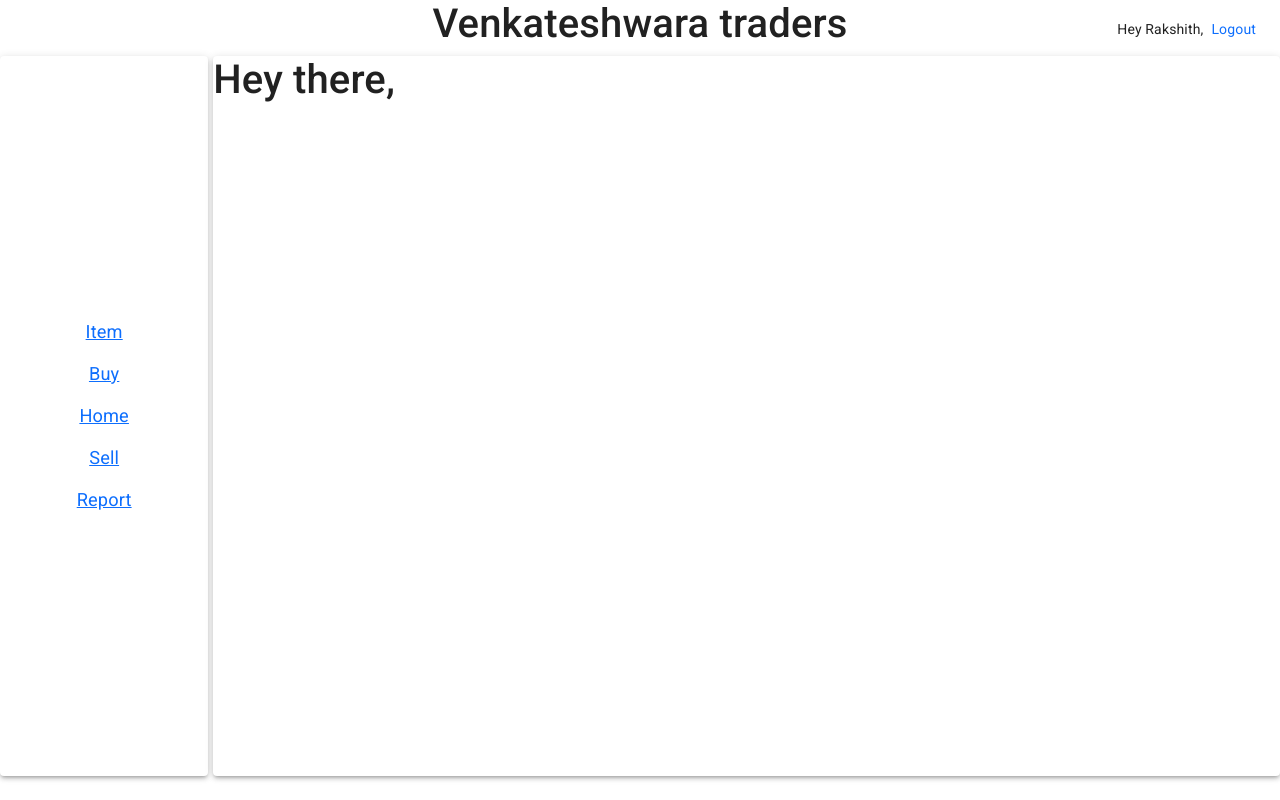
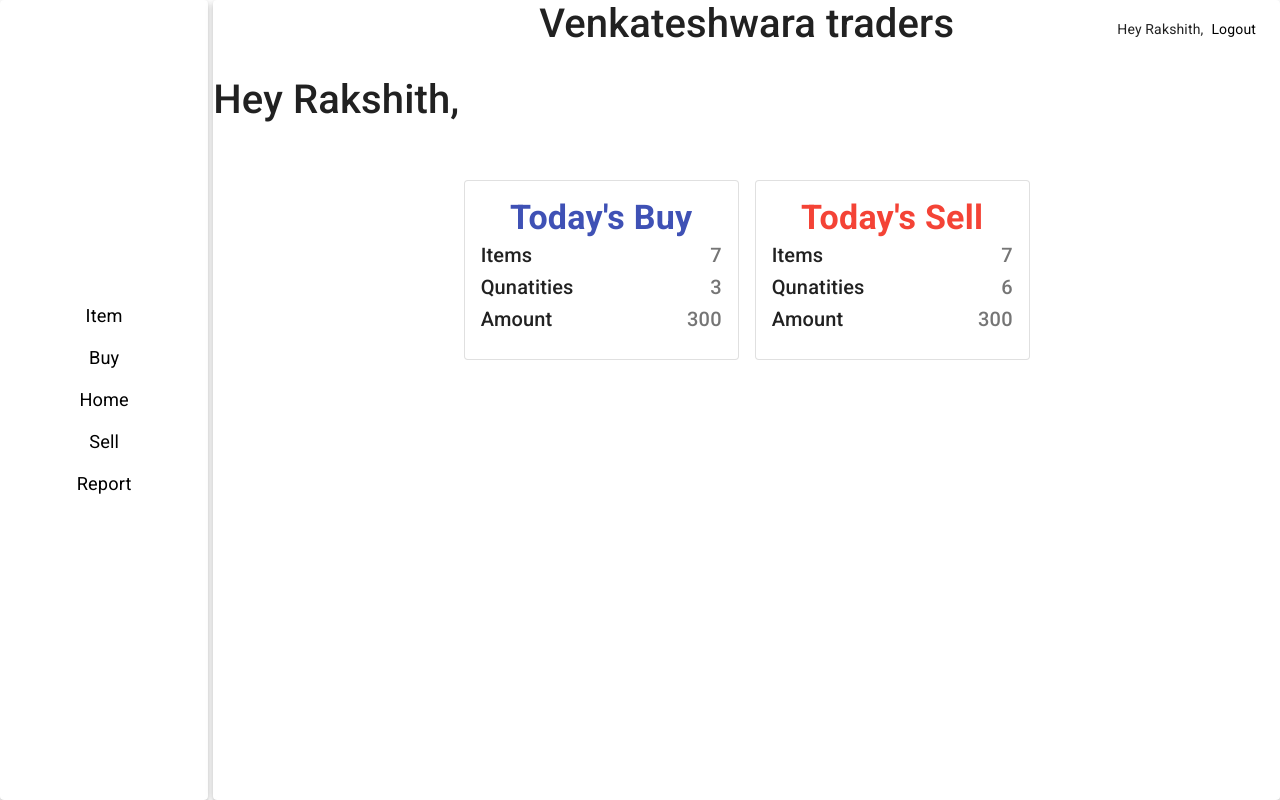
Before and after one commit to Rakgowda/nextjs, a Next.js app: page / in a window 1280 px wide. Built offline with nearby package versions, Linux system fonts and the light colour scheme.

Commit message:
new component

```diff
--- /dev/null
+++ b/components/card.js
@@ -0,0 +1,81 @@
+import React from 'react';
+import { makeStyles,MuiThemeProvider,createMuiTheme  } from '@material-ui/core/styles';
+import Card from '@material-ui/core/Card';
+import CardActions from '@material-ui/core/CardActions';
+import CardContent from '@material-ui/core/CardContent';
+import Button from '@material-ui/core/Button';
+import Typography from '@material-ui/core/Typography';
+import { blue } from '@material-ui/core/colors';
+import cardstyle from "../styles/Card.module.css"
+import themeStyle from "../styles/Theme.module.css"
+const useStyles = makeStyles({
+    root: {
+      minWidth: 275,
+    },
+    bullet: {
+      display: 'inline-block',
+      margin: '0 2px',
+      transform: 'scale(0.8)',
+    },
+    title: {
+      fontSize: 14,
+
+    },
+    pos: {
+      marginBottom: 12,
+    },
+  });
+  const THEME = createMuiTheme({
+    typography: {
+    //   "fontFamily": "\"MyCustomFont\"",
+    //   "fontSize": 20,
+    //   "lineHeight": 1.5,
+    //   "letterSpacing": 0.32,
+    //   useNextVariants: true,
+    //   suppressDeprecationWarnings: true,
+      h4: {
+        "fontWeight": 700,
+      },
+    },
+  });
+
+function CardLayout({data}) {
+
+
+    const classes = useStyles();
+
+    return (
+        <div>
+            <Card className={classes.root} variant="outlined">
+      <CardContent>
+      <MuiThemeProvider theme={THEME}>
+        <Typography  color={data.color} variant="h4" align="center" className="font-weight-bold" >
+         <span className="text-capitalize">{data.title}</span>
+        </Typography>
+        </MuiThemeProvider>
+
+
+        <div className="d-flex flex-column">
+
+        {data.data.map(item=>{
+          return(
+        <div className="d-flex justify-content-between">
+          <Typography  color="textPrimary" variant="h6" className="text-capitalize">{item[0]}</Typography>
+          <Typography  color="textSecondary" variant="h6" style={{color:item[2]!=undefined?item[2]:""}}>{item[1]} </Typography>
+        </div>
+          )
+        })}
+
+
+
+        </div>
+      </CardContent>
+      {/* <CardActions> */}
+        {/* <Button size="small">Learn More</Button> */}
+      {/* </CardActions> */}
+    </Card>
+        </div>
+    );
+}
+
+export default CardLayout;
--- a/components/layout.js
+++ b/components/layout.js
@@ -20,16 +20,19 @@ const Layout = ({children}) => {
     const classes = useStyles();
     return (
 <>
-            <NavBar>
 
-            </NavBar>
         <div className={classes.root}>
       <Grid container spacing={0}>
         <Grid item xs={2}>
          <SideNav></SideNav>
         </Grid>
         <Grid item xs={10}>
+
         <Paper elevation={3} className={home.fullWidthHeight}>
+        <NavBar>
+
+        </NavBar>
+        <br></br>
           {children}
           </Paper>
         </Grid>
--- a/components/sideNav.js
+++ b/components/sideNav.js
@@ -24,15 +24,27 @@ function SideNav(props) {
 
     return (
         <div className={sideNav.main}>
+
+          <style jsx>
+           {
+           `
+           a{
+            text-decoration: none !important;
+            color: black !important;
+            }
+            `
+           }
+          </style>
+
             <Paper elevation={3} className={sideNav.papper}>
             <div className={home.flexcontainer}>
 
 
-                 <div className={home.flexchild}> <Link href="/item">Item</Link></div>
-                 <div className={home.flexchild}> <Link href="/buy">Buy</Link></div>
-                 <div className={home.flexchild}> <Link href="/">Home</Link></div>
-                 <div className={home.flexchild}> <Link href="/sell">Sell</Link></div>
-                 <div className={home.flexchild}> <Link href="/report">Report</Link></div>
+                 <div className={home.flexchild}> <Link href="/item" className={home.a}>Item</Link></div>
+                 <div className={home.flexchild}> <Link href="/buy" className={home.a}>Buy</Link></div>
+                 <div className={home.flexchild}> <Link href="/" className={home.a}>Home</Link></div>
+                 <div className={home.flexchild}> <Link href="/sell" className={home.a}>Sell</Link></div>
+                 <div className={home.flexchild}> <Link href="/report" className={home.a}>Report</Link></div>
 
             </div>
             </Paper>
--- a/pages/index.js
+++ b/pages/index.js
@@ -3,6 +3,8 @@ import styles from '../styles/Home.module.css'
 import NavBar from "../components/nav"
 import Image from "next/image"
 import { makeStyles } from '@material-ui/core/styles';
+import CardLayout from '../components/card';
+import React,{useState} from 'react';
 
 const useStyles = makeStyles((theme) => ({
   root: {
@@ -14,12 +16,50 @@ const useStyles = makeStyles((theme) => ({
 
 export default function Home() {
   const classes = useStyles();
+
+  const [todayData, settodayData] = useState(
+    [{
+      title:"today's buy",
+    data:[
+      ["Items",7],
+      ["qunatities",3],
+      ["amount",300]
+    ],
+    "color":"primary"
+},
+{
+  title:"today's sell",
+data:[
+  ["Items",7],
+  ["qunatities",6],
+  ["amount",300]
+],
+"color":"error"
+}
+]
+
+  );
+
+
   return (
 
     <>
 
 
-      <h1>Hey there,</h1>
+      <h1 className="text-left">Hey Rakshith,</h1>
+
+      <div className="d-flex  justify-content-center mt-5">
+
+      {todayData.map(item=>{
+
+        return <div className="m-2" key={item.itemType}>
+        <CardLayout data={item}></CardLayout>
+
+        </div>
+      })}
+
+
+      </div>
 
 
     </>
--- /dev/null
+++ b/styles/Card.module.css
@@ -0,0 +1,10 @@
+.ul{
+    list-style: none;
+}
+
+.secondary{
+    color: rgb(135, 135, 135) !important;
+}
+.ml2{
+    margin-left: 3em;
+}
--- a/styles/Home.module.css
+++ b/styles/Home.module.css
@@ -160,3 +160,8 @@
     height: 100%;
     width: 100%;
   }
+
+  .a{
+    text-decoration: none !important;
+    color: black !important;
+  }
--- a/styles/SideNav.module.css
+++ b/styles/SideNav.module.css
@@ -1,6 +1,6 @@
 .main{
 
-height: 90vh;
+height: 100vh;
 /* border: 2px solid red; */
 display: flex;
 justify-content: center;
--- /dev/null
+++ b/styles/Theme.module.css
@@ -0,0 +1,3 @@
+.ml2{
+    margin-left: 3em !important;
+}
--- a/styles/globals.css
+++ b/styles/globals.css
@@ -7,6 +7,6 @@ body {
 }
 
 a{
-  text-decoration: none;
-  color: black;
+  text-decoration: none !important;
+  color: black !important;
 }
```
Also changed, not shown: pages/item.js (+44 -4 lines).
